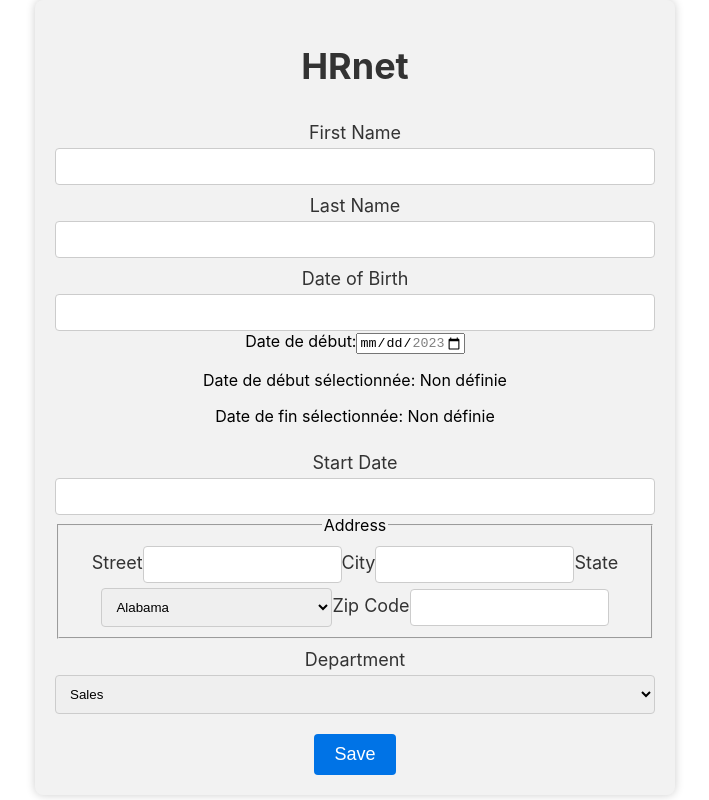
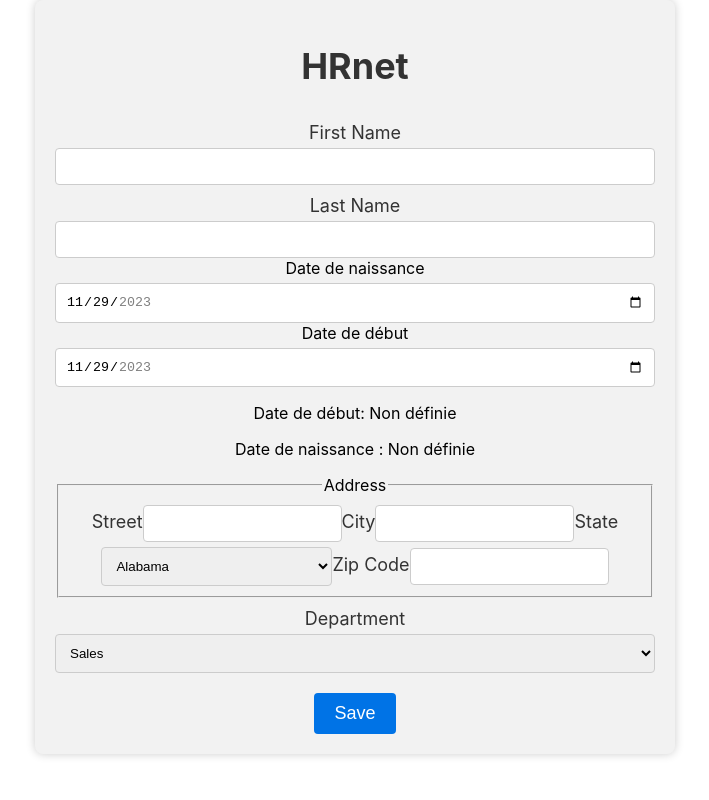
Before and after one commit to Bodychick/Projet12_react, a React (Create React App) app: page / in a window 1280 px wide. Shown: the whole page, without its empty margins (285-994 px from the left). Built offline with nearby package versions, Linux system fonts and the light colour scheme.

Commit message:
Ajout de Redux + store + Action + persist
Et mise à jour du date picket avec l'ajout d'un ID

```diff
--- a/package.json
+++ b/package.json
@@ -10,6 +10,9 @@
     "react-dom": "^18.2.0",
     "react-redux": "^8.1.3",
     "react-scripts": "5.0.1",
+    "redux": "^4.2.1",
+    "redux-persist": "^6.0.0",
+    "redux-thunk": "^2.4.2",
     "styled-components": "^6.1.0",
     "web-vitals": "^2.1.0"
   },
--- a/src/composant/datePicker.js
+++ b/src/composant/datePicker.js
@@ -1,20 +1,42 @@
 import React, { useState } from 'react';
+import styled from 'styled-components';
 
-const DateRangePicker = ({ initialStartDate, initialEndDate, onDateChange, startDate2, endDate2 }) => {
-  const [startDate, setStartDate] = useState(initialStartDate || null);
-  const [endDate, setEndDate] = useState(initialEndDate || null);
 
-  const handleStartDateChange = date => {
+const Input = styled.input`
+  padding: 10px;
+  margin-top: 5px;
+  border: 1px solid #ccc;
+  border-radius: 4px;
+`;
+
+const DatePickerBox = styled.div`
+  display:flex;
+  flex-direction:column;
+`;
+
+const DateRangePicker = ({ onDateChange, label, startDate2, endDate2, id }) => {
+  const currentDate = new Date().toISOString().split('T')[0]; // Récupère la date du jour au format YYYY-MM-DD
+  const [startDate, setStartDate] = useState(currentDate);
+
+  const handleStartDateChange = (date) => {
     setStartDate(date);
-    onDateChange({ startDate: date, endDate });
+    onDateChange(date); // Transmet la date sélectionnée à la fonction onDateChange du parent
   };
 
   return (
     <div>
-      <div>
-        <label>Date de début:</label>
-        <input type="date" value={startDate} min="2023-10-10" max="2023-12-25" onChange={e => handleStartDateChange(e.target.value)} />
-      </div>
+      <DatePickerBox>
+        <label>{label}</label>
+        <Input
+        id={id}
+          className=""
+          type="date"
+          value={startDate}
+          min={startDate2}// Utilisez startDate2 comme valeur minimale
+          max={endDate2}// Utilisez endDate2 comme valeur maximale
+          onChange={(e) => handleStartDateChange(e.target.value)}
+        />
+      </DatePickerBox>
     </div>
   );
 };
--- a/src/index.js
+++ b/src/index.js
@@ -1,11 +1,19 @@
-import React from 'react';
+import React, { StrictMode } from 'react';
 import ReactDOM from 'react-dom/client';
 import './index.css';
 import App from './App';
+import {Provider} from 'react-redux'
+import { PersistGate } from 'redux-persist/integration/react'; // Importez PersistGate
+import { store, persistor } from "./state/store.js"; // Importez le store et le persistor
+
 
 const root = ReactDOM.createRoot(document.getElementById('root'));
 root.render(
-  <React.StrictMode>
-    <App />
-  </React.StrictMode>
+  <Provider store={store}>
+    <PersistGate loading={null} persistor={persistor}> {/* Utilisez PersistGate */}
+      <StrictMode>
+        <App />
+      </StrictMode>
+    </PersistGate>
+  </Provider>,
 );
--- a/src/pages/Accueil.js
+++ b/src/pages/Accueil.js
@@ -3,6 +3,8 @@ import styled from 'styled-components';
 import EmployeeCreatedModal from '../composant/modal';
 import { states } from '../data/states';
 import DateRangePicker from '../composant/datePicker';
+import { useDispatch } from 'react-redux';
+import { addEmployee } from '../state/store';
 
 const Container = styled.div`
   background-color: #f2f2f2;
@@ -74,14 +76,16 @@ const Confirmation = styled.div`
 
 function EmployeeForm() {
   const [confirmationVisible, setConfirmationVisible] = useState(false);
-  const [selectedDates, setSelectedDates] = useState({ startDate: null, endDate: null });
+  const [selectedStartDate, setSelectedStartDate] = useState(null);
+  const [selectedBirthDate, setSelectedBirthDate] = useState(null);
+  const dispatch = useDispatch();
 
-  const handleDateChange = ({ startDate, endDate }) => {
-    setSelectedDates({ startDate, endDate });
+  const handleDateChange = (date) => {
+    setSelectedStartDate(date);
   };
 
-  const showConfirmationModal = () => {
-    setConfirmationVisible(true);
+  const handleDateChangeDateBirth = (date) => {
+    setSelectedBirthDate(date);
   };
 
   const hideConfirmationModal = () => {
@@ -120,8 +124,7 @@ function EmployeeForm() {
     && state !== ""
     && zipCode !== "")
     {
-      const employees = JSON.parse(localStorage.getItem('employees')) || [];
-      const employee = {
+      const employeeData = {
         firstName,
         lastName,
         dateOfBirth,
@@ -132,8 +135,9 @@ function EmployeeForm() {
         state,
         zipCode,
       };
-      employees.push(employee);
-      localStorage.setItem('employees', JSON.stringify(employees));
+      console.log(employeeData)
+      // Dispatch action to add employee to Redux store
+      dispatch(addEmployee(employeeData));
 
       // Affichage de la confirmation
       setConfirmationVisible(true);
@@ -155,23 +159,28 @@ function EmployeeForm() {
           <Label htmlFor="last-name">Last Name</Label>
           <Input type="text" id="last-name" />
 
-          <Label htmlFor="date-of-birth">Date of Birth</Label>
-          <Input id="date-of-birth" type="text" />
+          <DateRangePicker
+            onDateChange={handleDateChangeDateBirth}
+            startDate2="2023-10-10"
+            endDate2="2023-12-24"
+            label="Date de naissance"
+            id='date-of-birth'
+          />
 
           <div>
             <DateRangePicker
-              initialStartDate={selectedDates.startDate}
-              initialEndDate={selectedDates.endDate}
               onDateChange={handleDateChange}
-              startDate2="06/09/2010"
-              endDate2="25/10/23"
+              startDate2="2023-10-10"
+              endDate2="2023-12-24"
+              label="Date de début"
+              id="start-date"
+
             />
-            <p>Date de début sélectionnée: {selectedDates.startDate || 'Non définie'}</p>
-            <p>Date de fin sélectionnée: {selectedDates.endDate || 'Non définie'}</p>
+            <p>Date de début: {selectedStartDate || 'Non définie'}</p>
+            <p>Date de naissance : {selectedBirthDate || 'Non définie'}</p>
           </div>
 
-          <Label htmlFor="start-date">Start Date</Label>
-          <Input id="start-date" type="text" />
+
 
           <fieldset className="address">
             <legend>Address</legend>
--- /dev/null
+++ b/src/state/persistConfig.js
@@ -0,0 +1,19 @@
+import { persistReducer } from 'redux-persist';
+import storage from 'redux-persist/lib/storage'; // importez le moyen de stockage que vous souhaitez utiliser (par exemple, localStorage)
+
+const persistConfig = {
+  key: 'root', // La clé racine pour stocker dans le stockage local
+  storage, // Le moyen de stockage que vous avez importé
+  whitelist: [  'firstName',
+  'lastName',
+  'dateOfBirth',
+  'startDate',
+  'department',
+  'street',
+  'city',
+  'state',
+  'zipCode'],
+  // blacklist: [], // Vous pouvez également utiliser blacklist pour exclure certains reducers de la persistance
+};
+
+export default persistConfig;
--- /dev/null
+++ b/src/state/reducer.js
@@ -0,0 +1,23 @@
+export const initialState = {
+  employees: [],
+  };
+
+  export const ADD_EMPLOYEE="ADD_EMPLOYEE";
+  export const removeEmployee="REMOVE_EMPLOYEE";
+
+  export function reducer(state = initialState, action) {
+    switch (action.type) {
+        case ADD_EMPLOYEE:
+          return {
+            ...state,
+            employees: [...state.employees, action.payload],
+          };
+      case removeEmployee:
+        return {
+          ...state,
+        };
+      // Ajoutez d'autres cas pour gérer d'autres actions si nécessaire
+      default:
+        return state;
+    }
+  }
--- /dev/null
+++ b/src/state/store.js
@@ -0,0 +1,24 @@
+import { createStore, applyMiddleware } from "redux";
+import thunk from "redux-thunk";
+import { reducer } from "./reducer"
+import { persistStore, persistReducer } from 'redux-persist';
+import storage from 'redux-persist/lib/storage';
+import { ADD_EMPLOYEE } from './reducer'
+import persistConfig from './persistConfig'; // Importez la configuration de persistConfig que vous avez créée
+
+const persistedReducer = persistReducer(persistConfig, reducer);
+
+export function addEmployee(employeeData) {
+  console.log(employeeData)
+  return {
+    type: ADD_EMPLOYEE,
+    payload: employeeData,
+  };
+}
+
+export const store = createStore(
+  persistedReducer,
+  applyMiddleware(thunk)
+);
+
+export const persistor = persistStore(store);
```
Also changed, not shown: 1 other file (tests, documents, lock files or other folders).
